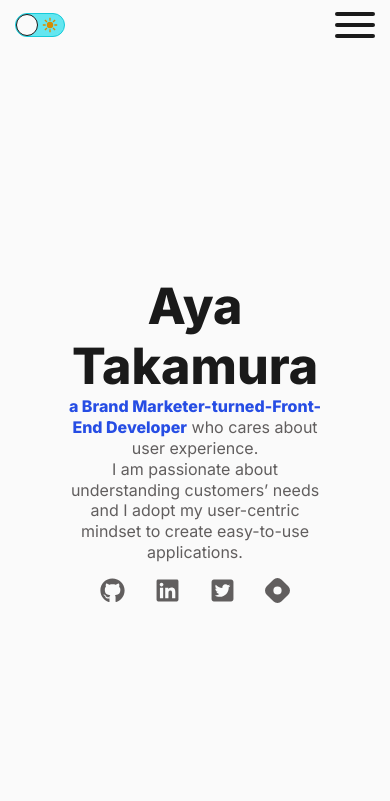
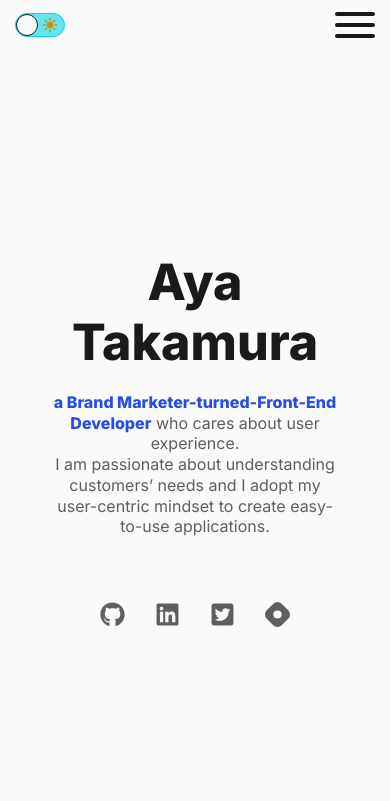
Before and after one commit to ayarmkt/portfolio, a React (Create React App) app: page / in a window 390 px wide. Shown: the top 801 px of the page. Built offline with nearby package versions, Linux system fonts and the light colour scheme.

Commit message:
css for hero

```diff
--- a/src/styles/components/_hero.scss
+++ b/src/styles/components/_hero.scss
@@ -84,14 +84,16 @@
 
 @media only screen and (max-width: 420px) {
   .hero {
-    height: calc(100vh - 50px);
+    height: calc(100vh);
 
     .hero-content {
-      width: 70vw;
-      transform: translateY(50px);
+      width: 75vw;
+      transform: translateY(0px);
 
       h1 {
         font-size: 50px;
+        //line-height: 1.5;
+        padding-bottom: 20px;
       }
 
       p {
```
